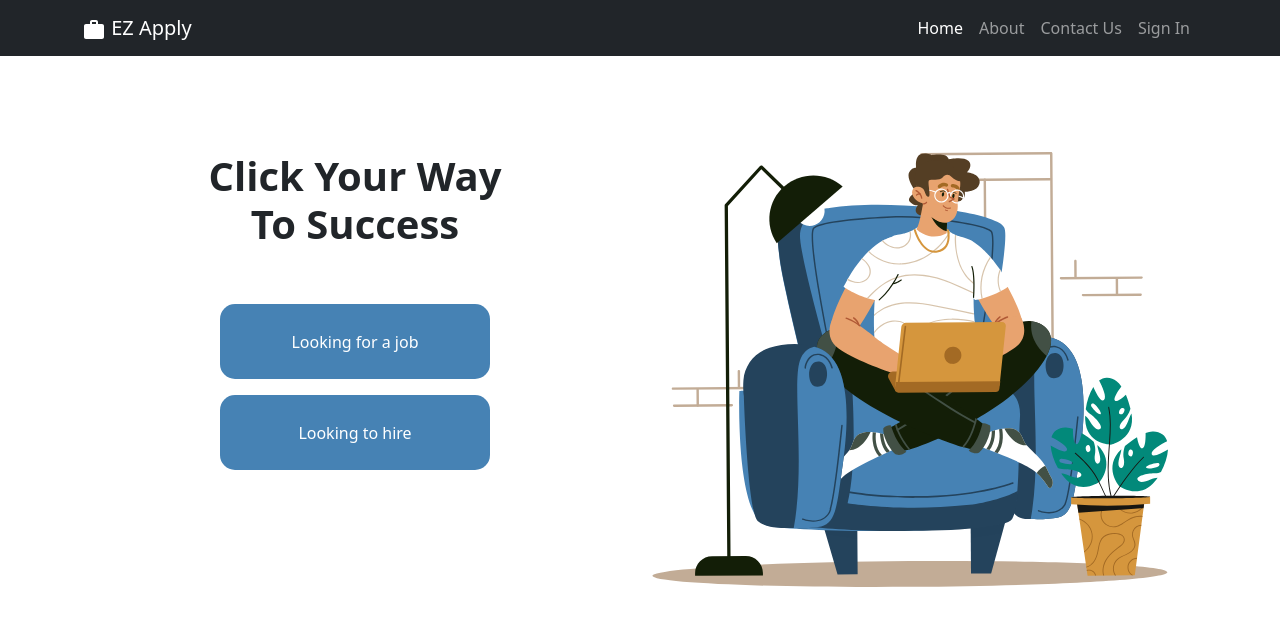
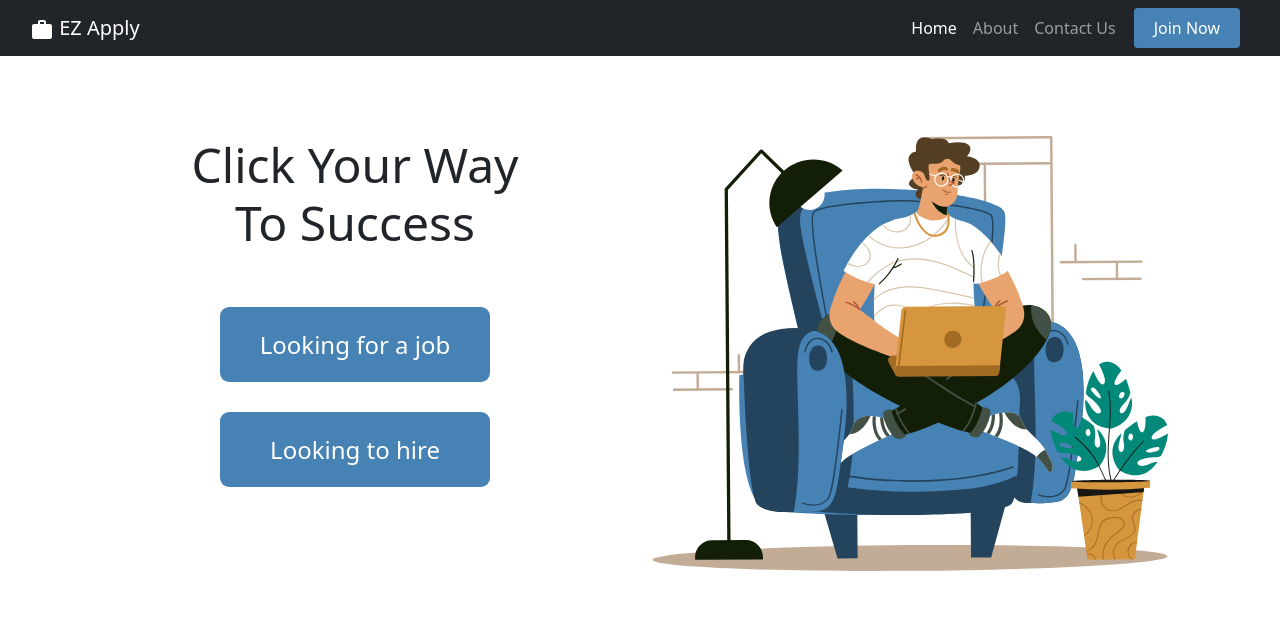
Before and after one commit to jamessnguyenn/2021-fall-cs160-team-iron-man, a React (Create React App) app in the folder frontend/: page / in a window 1280 px wide. Shown: the top 626 px of the page. Built offline with nearby package versions, Linux system fonts and the light colour scheme.

Commit message:
finalized everything for sprint 4

```diff
--- a/frontend/src/components/landing/Landing.css
+++ b/frontend/src/components/landing/Landing.css
@@ -1,55 +1,29 @@
-.bg {
-    height: 420px;
+.landing-button{
+height: 75px;
+width: 270px;
+left: 469px;
+top: 484px;
+border-radius: 9px;
+background: #4682B4;
+border-color: transparent;
+font-size: 24px;
 }
 
-.job-button {
-    height: 75px;
-    width: 270px;
-    left: 0px;
-    top: 0px;
-    border-radius: 15px;
-    background: #4682B4;
-    border-radius: 15px;
-    border-color: transparent;
-}
-
-.job-button:focus, .job-button:hover{
+.landing-button:hover {
 border-color: transparent;
 background: #4682B4;
-
 }
-
-.hire-button {
-    height: 75px;
-    width: 270px;
-    left: 0px;
-    top: 0px;
-    border-radius: 15px;
-    background: #4682B4;
-    border-radius: 15px;
-    border-color: transparent;
-}
-
-.hire-button:focus, .hire-button:hover{
+.landing-button:active:focus, .landing-button:focus{
+box-shadow:#4683b469 0px 0px 0px 3.23261px;
 border-color: transparent;
 background: #4682B4;
-
-}
-.landing-field{
-    height: 43.488372802734375px;
-    width: 445px;
-    left: 0px;
-    top: 26.093017578125px;
-    border-radius: 5px;
-}
-a {
-    text-decoration: none;
-    color: #055C9D;
 }
 
 
+
+
 .landing-Pic {
-    height: 100vh;
+height: 75vh;
 background-image: url('../../images/landing.svg');
 background-repeat: no-repeat;
 }
--- a/frontend/src/components/landing/Landing.js
+++ b/frontend/src/components/landing/Landing.js
@@ -1,31 +1,39 @@
 import React from 'react'
 import { Row, Col } from 'react-bootstrap'
+import { useHistory } from 'react-router'
 import Button from 'react-bootstrap/Button'
 import './Landing.css'
 import NavBar from './LandingNav'
 
 export default function LandingPage(){
+  const history = useHistory();
 
+  const jobseeker = ()=>{
+    history.push('/jobseeker/login')
+  }
+  const recruiter = ()=>{
+    history.push('/recruiter/login')
+  }
   return (
-    <div style={{height:"100vh", overflow:"hidden"}}>
+    <div style={{height:"100vh"}}>
       <NavBar/>
-    <div className='container pt-5'>
-      <Row className='mb-3 mt-5'>
+    <div className='container'>
+      <Row style={{marginTop: "10vh"}}>
         <Col className="text-center">
         <div>
-          <h1 className='' style={{ fontWeight: 'bold' }}>Click Your Way <br/> To Success</h1>
+          <h1 className='' style={{fontSize:"48px"}}>Click Your Way <br/> To Success</h1>
         </div>
         <div className='bg mt-5 pt-2'>
           <div className='landing-form' >
 
               <div class='d-flex mb-3 justify-content-center align-items-center'>
-                <Button variant='success' className='job-button' type='submit'>
+                <Button variant='success' className='landing-button' onClick={jobseeker}>
                   Looking for a job
                 </Button>
               </div>
 
-              <div class='d-flex mb-3 justify-content-center align-items-center'>
-                <Button variant='success' className='hire-button' type='submit'>
+              <div class='d-flex mb-3 justify-content-center align-items-center' style={{marginTop: "30px"}}>
+                <Button variant='success' className='landing-button' onClick={recruiter}>
                   Looking to hire
                 </Button>
               </div>
--- a/frontend/src/components/landing/LandingNav.js
+++ b/frontend/src/components/landing/LandingNav.js
@@ -1,63 +1,57 @@
-import React from "react";
-import { NavLink } from "react-router-dom";
-import WorkIcon from "@material-ui/icons/Work";
-import { Navbar, Nav } from "react-bootstrap";
-import Container from "react-bootstrap/Container";
+import React from 'react'
+import { NavLink } from 'react-router-dom'
+import WorkIcon from '@material-ui/icons/Work'
+import { Navbar, Nav } from 'react-bootstrap'
 
-export default function NavBar() {
+export default function NavBar () {
   return (
-    <Navbar className="sticky-top" bg="dark" variant="dark" expand="lg">
-      <Container>
-        <NavLink
-          exact
-          to="/"
-          className="navbar-brand"
-          activeClassName="activeNav"
-        >
+    <Navbar
+      className='sticky-top'
+      bg='dark'
+      variant='dark'
+      expand='lg'>
+        <NavLink exact to='/' className='navbar-brand' activeClassName='activeNav' style={{marginLeft: "30px"}}>
           <WorkIcon /> EZ Apply
         </NavLink>
-        <Navbar.Toggle aria-controls="navLinks" />
-        <Navbar.Collapse id="navLinks">
-          <Nav className="ms-auto">
+        <Navbar.Toggle aria-controls='navLinks' />
+        <Navbar.Collapse id='navLinks' style={{marginLeft: "20px"}}>
+          <Nav className='ms-auto'>
             <NavLink
               exact
-              to="/"
-              className="nav-link"
-              activeClassName="activeNav"
-              activeStyle={{ color: "white" }}
-            >
+              to='/'
+              className='nav-link'
+              activeClassName='activeNav'
+              activeStyle={{color: 'white'}}>
               Home
             </NavLink>
             <NavLink
               exact
-              to="/about"
-              className="nav-link"
-              activeClassName="activeNav"
-              activeStyle={{ color: "white" }}
-            >
+              to='/about'
+              className='nav-link'
+              activeClassName='activeNav'
+              activeStyle={{color: 'white'}}>
               About
             </NavLink>
             <NavLink
               exact
-              to="/contact"
-              className="nav-link"
-              activeClassName="activeNav"
-              activeStyle={{ color: "white" }}
-            >
+              to='/contact'
+              className='nav-link'
+              activeClassName='activeNav'
+              activeStyle={{color: 'white'}}
+              style={{marginRight: "10px"}}>
               Contact Us
             </NavLink>
             <NavLink
               exact
-              to="/jobSeeker/login"
+              to="/jobseeker/signup"
               className="nav-link"
               activeClassName="activeNav"
-              activeStyle={{ color: "white" }}
+              style={{ color: "white", background: "#4682B4", paddingLeft: "20px", paddingRight: "20px", borderRadius: "4px", marginRight:"40px"}}
             >
-              Sign In
+              Join Now
             </NavLink>
           </Nav>
         </Navbar.Collapse>
-      </Container>
     </Navbar>
-  );
+  )
 }
```
Lines whose indentation alone changed are shown as unchanged.
